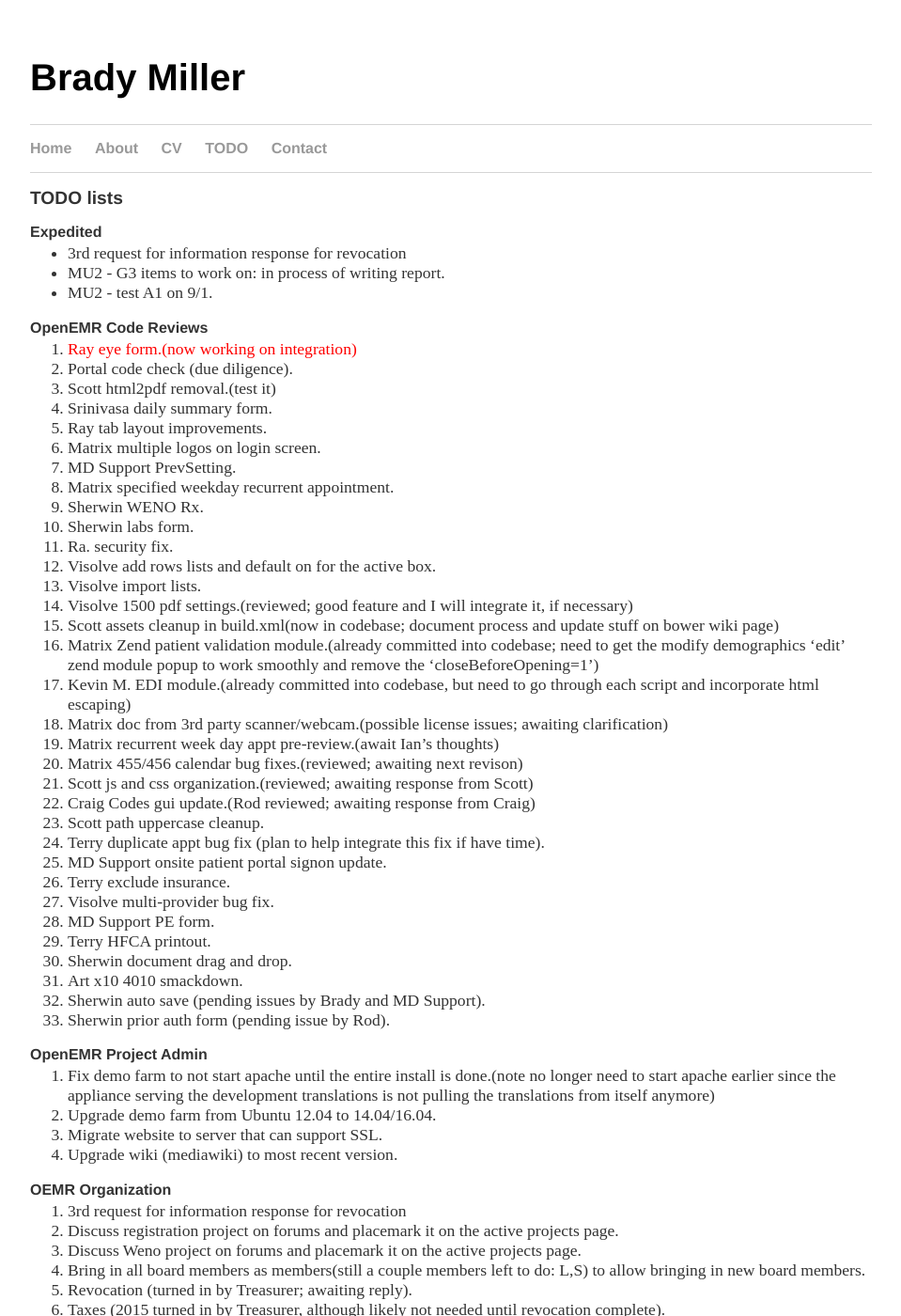
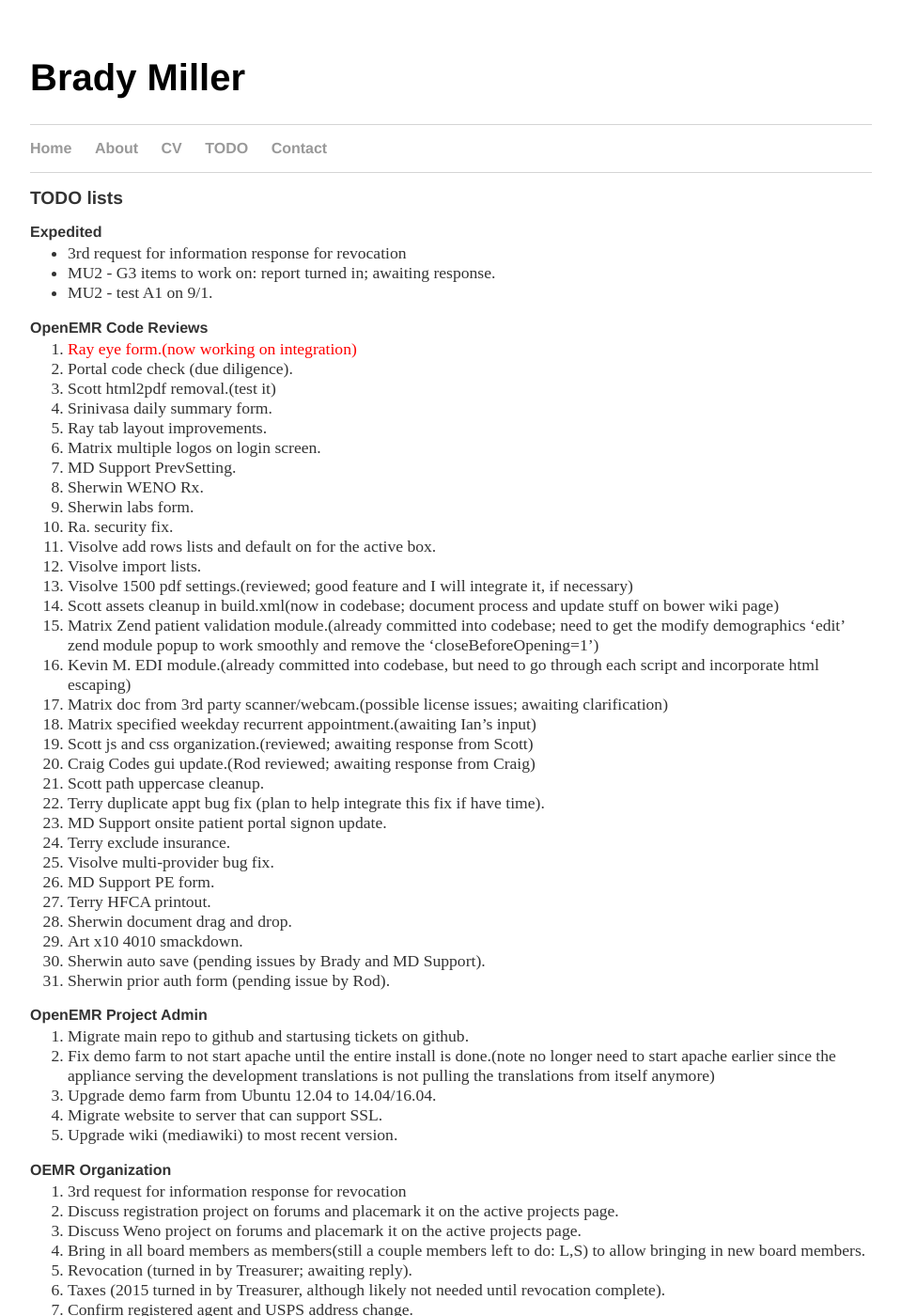
Before and after one commit to bradymiller/bradymiller.github.io, a Jekyll site: the page built from todo/index.md, in a window 1280 px wide and 1400 px high. Shown: the whole window at 94% size, without its empty margins (160-1119 px from the left). Built offline with Jekyll 4.4.1, drawn with Linux system fonts in a browser that asks for light colours; some of the changed text lies outside the part shown.

Commit message:
Update todo list

```diff
--- a/todo/index.md
+++ b/todo/index.md
@@ -5,7 +5,7 @@
 
 ### Expedited
 * 3rd request for information response for revocation
-* MU2 - G3 items to work on: in process of writing report.
+* MU2 - G3 items to work on: report turned in; awaiting response.
 * MU2 - test A1 on 9/1.
 
 ### OpenEMR Code Reviews
@@ -16,7 +16,6 @@
 1. Ray tab layout improvements.
 1. Matrix multiple logos on login screen.
 1. MD Support PrevSetting.
-1. Matrix specified weekday recurrent appointment.
 1. Sherwin WENO Rx.
 1. Sherwin labs form.
 1. Ra. security fix.
@@ -27,8 +26,7 @@
 1. Matrix Zend patient validation module.(already committed into codebase; need to get the modify demographics 'edit' zend module popup to work smoothly and remove the 'closeBeforeOpening=1')
 1. Kevin M. EDI module.(already committed into codebase, but need to go through each script and incorporate html escaping)
 1. Matrix doc from 3rd party scanner/webcam.(possible license issues; awaiting clarification)
-1. Matrix recurrent week day appt pre-review.(await Ian's thoughts)
-1. Matrix 455/456 calendar bug fixes.(reviewed; awaiting next revison)
+1. Matrix specified weekday recurrent appointment.(awaiting Ian's input)
 1. Scott js and css organization.(reviewed; awaiting response from Scott)
 1. Craig Codes gui update.(Rod reviewed; awaiting response from Craig)
 1. Scott path uppercase cleanup.
@@ -44,6 +42,7 @@
 1. Sherwin prior auth form (pending issue by Rod).
 
 ### OpenEMR Project Admin
+1. Migrate main repo to github and startusing tickets on github.
 1. Fix demo farm to not start apache until the entire install is done.(note no longer need to start apache earlier since the appliance serving the development translations is not pulling the translations from itself anymore)
 1. Upgrade demo farm from Ubuntu 12.04 to 14.04/16.04.
 1. Migrate website to server that can support SSL.
@@ -62,7 +61,7 @@
 1. Fund-raising(options are donations grants, crowd-sourcing etc; d/w L regarding crowd-sourcing).
 
 ### MU2
-1. G3 items to work on: in process of writing report.
+1. G3 items to work on: report turned in; awaiting response.
 1. Test A1 on 9/1.
 1. Current budget is Visolve develop/testing G3 item fee which is $1500 plus fee to test A1.
 
```
